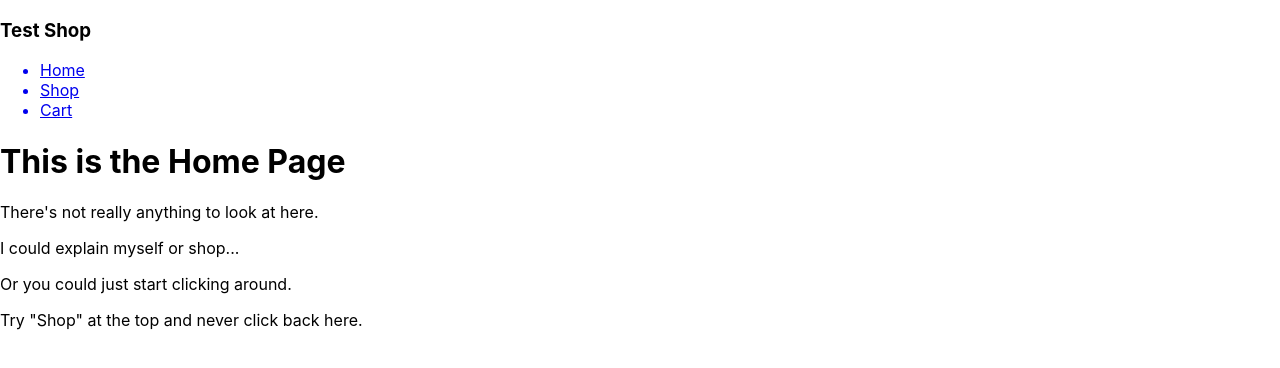
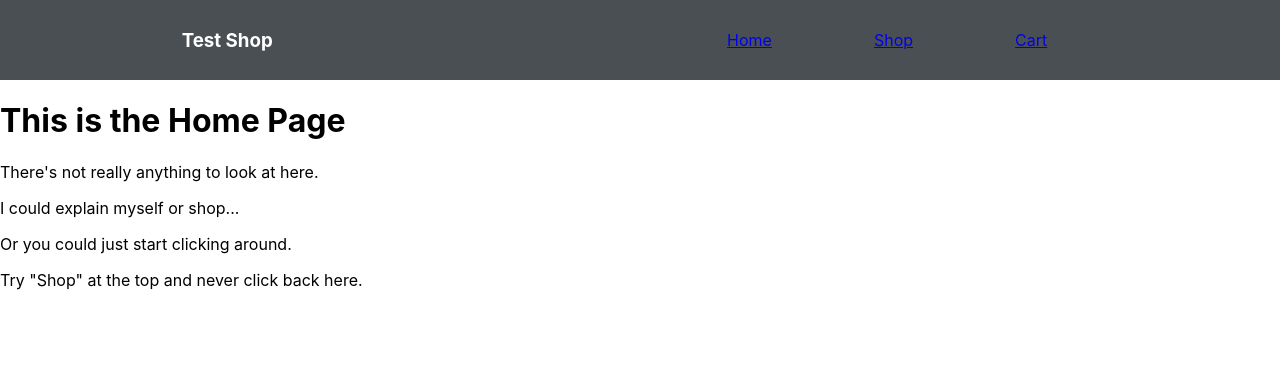
Before and after one commit to TruDarksider/shopping-cart, a React (Create React App) app: page / in a window 1280 px wide. Shown: the top 368 px of the page. Built offline with nearby package versions, Linux system fonts and the light colour scheme.

Commit message:
Made shop page not terrible

```diff
--- a/src/App.css
+++ b/src/App.css
@@ -2,37 +2,44 @@
   text-align: center;
 }
 
-.App-logo {
-  height: 40vmin;
-  pointer-events: none;
+.card {
+  display: grid;
+  grid-template-rows: 1fr 2fr 1fr;
+  width: clamp(50px, 20vw, 200px);
+  border: solid blue;
 }
 
-@media (prefers-reduced-motion: no-preference) {
-  .App-logo {
-    animation: App-logo-spin infinite 20s linear;
-  }
+.cardContainer {
+  display: flex;
+  gap: 2px;
+  padding: 2vw;
+  border: solid red;
 }
 
-.App-header {
-  background-color: #282c34;
-  min-height: 100vh;
+.cardHeader {
   display: flex;
-  flex-direction: column;
   align-items: center;
-  justify-content: center;
-  font-size: calc(10px + 2vmin);
+  justify-content: space-around;
+}
+
+input {
+  width: 50px;
+}
+
+nav {
+  display: flex;
+  justify-content: space-around;
+  align-items: center;
+  min-height: 10vh;
+  background: rgb(73, 79, 82);
   color: white;
 }
 
-.App-link {
-  color: #61dafb;
+.nav-links {
+  width: 33%;
+  display: flex;
+  justify-content: space-around;
+  align-items: center;
+  list-style: none;
+  text-decoration: none;
 }
-
-@keyframes App-logo-spin {
-  from {
-    transform: rotate(0deg);
-  }
-  to {
-    transform: rotate(360deg);
-  }
-}
```
